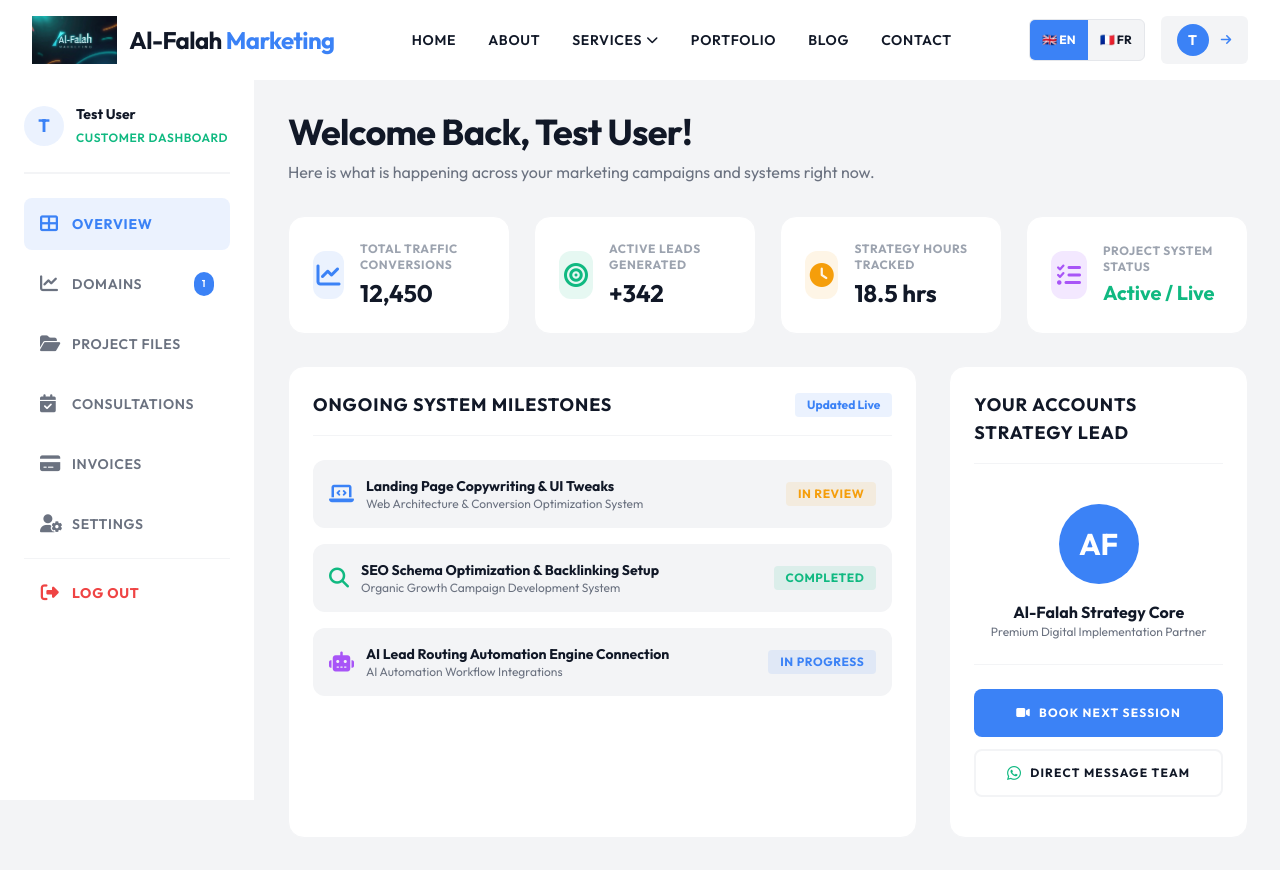
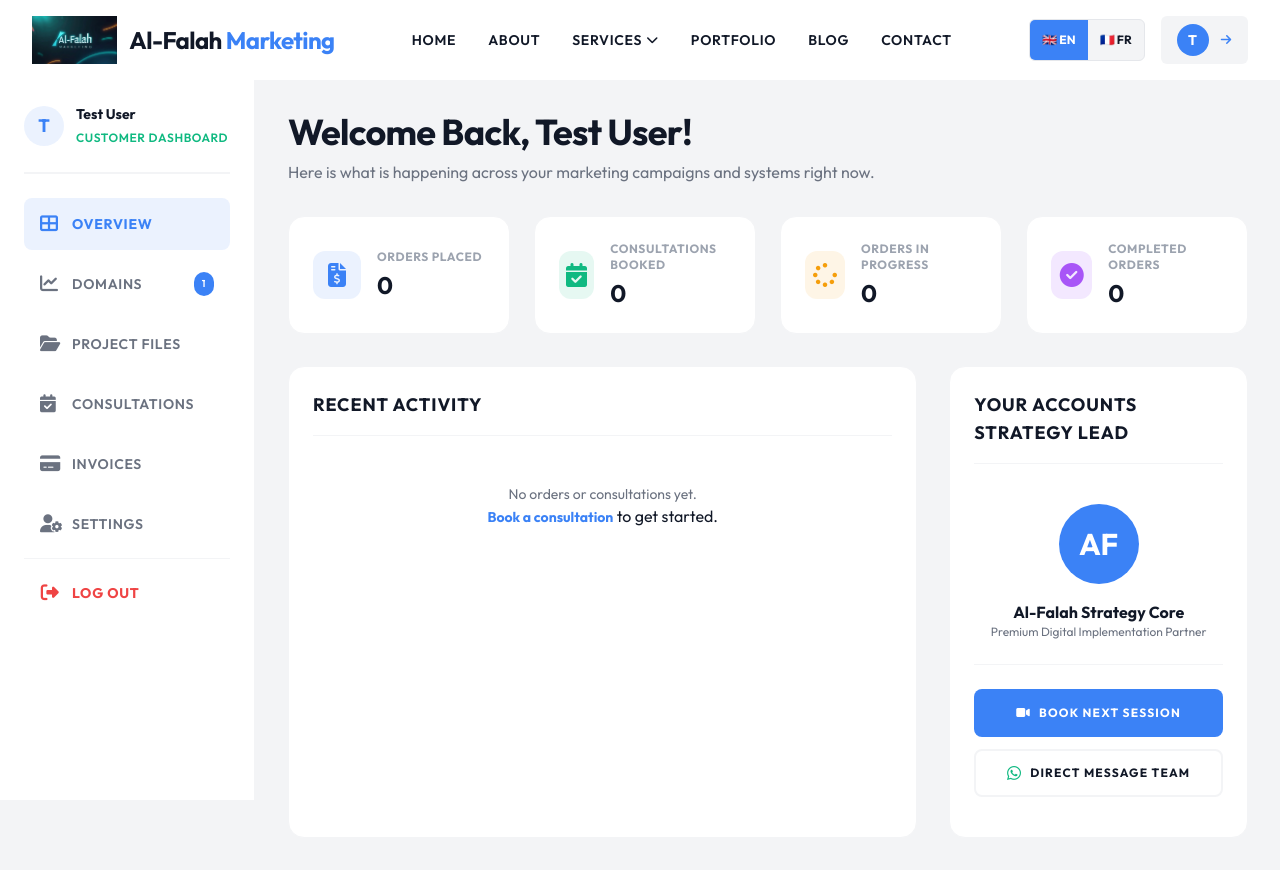
Before and after one commit to arjalloh79-coder/Al-Falah-Marketing, a Laravel app: page /dashboard in a window 1280 px wide. Run offline with Laravel 12, Linux system fonts and the light colour scheme; a user stored in the database is signed in; data comes from the database, SQL or seed files in the repository; tables that the repository leaves empty hold one stand-in row (values such as "Sample post"); some libraries are stand-ins or nearby versions.

Commit message:
Replace fake client dashboard content with real data
The client dashboard (/dashboard) had hardcoded fake stats (12,450
conversions, +342 leads, 18.5 hrs), a static fake 'milestones' list,
and a literal unfilled WhatsApp placeholder link (wa.me/YOUR_NUMBER).
None of it reflected anything real.

Replaced with the logged-in user's actual Orders and Consultations
(matched by email): real counts, a real recent-activity list with an
honest empty state, and the existing Contact::whatsappUrl() helper for
the WhatsApp link instead of a dead placeholder.

```diff
--- a/backend/live-site-extension/resources/views/User/dashboard.blade.php
+++ b/backend/live-site-extension/resources/views/User/dashboard.blade.php
@@ -31,44 +31,44 @@
                 <!-- Statistic Block item 1 -->
                 <div class="bg-white p-6 rounded-2xl border border-gray-100 flex items-center space-x-4">
                     <div class="w-12 h-12 bg-primary/10 rounded-xl flex items-center justify-center text-primary text-2xl">
-                        <i class="fas fa-chart-line"></i>
+                        <i class="fas fa-file-invoice-dollar"></i>
                     </div>
                     <div>
-                        <p class="text-xs font-bold text-gray-400 uppercase tracking-wider">Total Traffic Conversions</p>
-                        <h3 class="text-2xl font-bold text-dark mt-1">12,450</h3>
+                        <p class="text-xs font-bold text-gray-400 uppercase tracking-wider">Orders Placed</p>
+                        <h3 class="text-2xl font-bold text-dark mt-1">{{ $orders->count() }}</h3>
                     </div>
                 </div>
 
                 <!-- Statistic Block item 2 -->
                 <div class="bg-white p-6 rounded-2xl border border-gray-100 flex items-center space-x-4">
                     <div class="w-12 h-12 bg-secondary/10 rounded-xl flex items-center justify-center text-secondary text-2xl">
-                        <i class="fas fa-bullseye"></i>
+                        <i class="fas fa-calendar-check"></i>
                     </div>
                     <div>
-                        <p class="text-xs font-bold text-gray-400 uppercase tracking-wider">Active Leads Generated</p>
-                        <h3 class="text-2xl font-bold text-dark mt-1">+342</h3>
+                        <p class="text-xs font-bold text-gray-400 uppercase tracking-wider">Consultations Booked</p>
+                        <h3 class="text-2xl font-bold text-dark mt-1">{{ $consultations->count() }}</h3>
                     </div>
                 </div>
 
                 <!-- Statistic Block item 3 -->
                 <div class="bg-white p-6 rounded-2xl border border-gray-100 flex items-center space-x-4">
                     <div class="w-12 h-12 bg-accent/10 rounded-xl flex items-center justify-center text-accent text-2xl">
-                        <i class="fas fa-clock"></i>
+                        <i class="fas fa-spinner"></i>
                     </div>
                     <div>
-                        <p class="text-xs font-bold text-gray-400 uppercase tracking-wider">Strategy Hours Tracked</p>
-                        <h3 class="text-2xl font-bold text-dark mt-1">18.5 hrs</h3>
+                        <p class="text-xs font-bold text-gray-400 uppercase tracking-wider">Orders In Progress</p>
+                        <h3 class="text-2xl font-bold text-dark mt-1">{{ $orders->whereIn('status', ['confirmed', 'in_progress'])->count() }}</h3>
                     </div>
                 </div>
 
                 <!-- Statistic Block item 4 -->
                 <div class="bg-white p-6 rounded-2xl border border-gray-100 flex items-center space-x-4">
                     <div class="w-12 h-12 bg-purple-100 rounded-xl flex items-center justify-center text-purple-500 text-2xl">
-                        <i class="fas fa-tasks"></i>
+                        <i class="fas fa-check-circle"></i>
                     </div>
                     <div>
-                        <p class="text-xs font-bold text-gray-400 uppercase tracking-wider">Project System Status</p>
-                        <h3 class="text-xl font-bold text-secondary mt-1">Active / Live</h3>
+                        <p class="text-xs font-bold text-gray-400 uppercase tracking-wider">Completed Orders</p>
+                        <h3 class="text-2xl font-bold text-dark mt-1">{{ $orders->where('status', 'completed')->count() }}</h3>
                     </div>
                 </div>
             </div>
@@ -76,45 +76,35 @@
             <!-- Two-Column Context Data Board Row Split -->
             <div class="grid grid-cols-1 xl:grid-cols-3 gap-8">
 
-                <!-- Project Status Task Monitoring Table Card element -->
+                <!-- Recent Activity Table Card element -->
                 <div class="bg-white p-6 rounded-2xl border border-gray-100 xl:col-span-2">
                     <div class="flex items-center justify-between mb-6 pb-4 border-b border-muted">
-                        <h3 class="text-lg font-bold text-dark uppercase tracking-wider">Ongoing System Milestones</h3>
-                        <span class="text-xs font-bold text-primary bg-primary/10 px-3 py-1 rounded">Updated Live</span>
+                        <h3 class="text-lg font-bold text-dark uppercase tracking-wider">Recent Activity</h3>
                     </div>
                     <div class="space-y-4">
-                        <div class="p-4 bg-muted rounded-xl flex items-center justify-between">
-                            <div class="flex items-center space-x-3">
-                                <i class="fas fa-laptop-code text-primary text-xl"></i>
-                                <div>
-                                    <h4 class="text-sm font-bold text-dark">Landing Page Copywriting & UI Tweaks</h4>
-                                    <p class="text-xs text-gray-500">Web Architecture & Conversion Optimization System</p>
+                        @forelse ($recentActivity as $item)
+                            <div class="p-4 bg-muted rounded-xl flex items-center justify-between">
+                                <div class="flex items-center space-x-3">
+                                    <i class="fas {{ $item['icon'] }} text-primary text-xl"></i>
+                                    <div>
+                                        <h4 class="text-sm font-bold text-dark">{{ $item['title'] }}</h4>
+                                        <p class="text-xs text-gray-500">{{ $item['subtitle'] }}</p>
+                                    </div>
                                 </div>
+                                <span @class([
+                                    'text-xs font-bold uppercase tracking-wider px-3 py-1 rounded',
+                                    'text-amber-600 bg-amber-100' => $item['status'] === 'pending',
+                                    'text-secondary bg-secondary/10' => in_array($item['status'], ['confirmed', 'completed']),
+                                    'text-primary bg-primary/10' => $item['status'] === 'in_progress',
+                                    'text-red-600 bg-red-100' => $item['status'] === 'cancelled',
+                                ])>{{ ucfirst(str_replace('_', ' ', $item['status'])) }}</span>
                             </div>
-                            <span class="text-xs font-bold uppercase tracking-wider text-accent bg-accent/10 px-3 py-1 rounded">In Review</span>
-                        </div>
-
-                        <div class="p-4 bg-muted rounded-xl flex items-center justify-between">
-                            <div class="flex items-center space-x-3">
-                                <i class="fas fa-search text-secondary text-xl"></i>
-                                <div>
-                                    <h4 class="text-sm font-bold text-dark">SEO Schema Optimization & Backlinking Setup</h4>
-                                    <p class="text-xs text-gray-500">Organic Growth Campaign Development System</p>
-                                </div>
+                        @empty
+                            <div class="p-6 text-center">
+                                <p class="text-sm text-gray-500">No orders or consultations yet.</p>
+                                <a href="/#consultation-form" class="text-primary font-bold text-sm hover:underline">Book a consultation</a> to get started.
                             </div>
-                            <span class="text-xs font-bold uppercase tracking-wider text-secondary bg-secondary/10 px-3 py-1 rounded">Completed</span>
-                        </div>
-
-                        <div class="p-4 bg-muted rounded-xl flex items-center justify-between">
-                            <div class="flex items-center space-x-3">
-                                <i class="fas fa-robot text-purple-500 text-xl"></i>
-                                <div>
-                                    <h4 class="text-sm font-bold text-dark">AI Lead Routing Automation Engine Connection</h4>
-                                    <p class="text-xs text-gray-500">AI Automation Workflow Integrations</p>
-                                </div>
-                            </div>
-                            <span class="text-xs font-bold uppercase tracking-wider text-primary bg-primary/10 px-3 py-1 rounded">In Progress</span>
-                        </div>
+                        @endforelse
                     </div>
                 </div>
 
@@ -132,7 +122,7 @@
                             <a href="/#consultation-form" class="w-full h-12 bg-primary text-white rounded-lg font-bold text-xs uppercase tracking-widest flex items-center justify-center transition-colors hover:bg-blue-600">
                                 <i class="fas fa-video mr-2"></i> Book Next Session
                             </a>
-                            <a href="https://wa.me/YOUR_NUMBER" target="_blank" class="w-full h-12 border-2 border-muted text-dark hover:border-primary rounded-lg font-bold text-xs uppercase tracking-widest flex items-center justify-center transition-colors">
+                            <a href="{{ \App\Support\Contact::whatsappUrl() }}" target="_blank" class="w-full h-12 border-2 border-muted text-dark hover:border-primary rounded-lg font-bold text-xs uppercase tracking-widest flex items-center justify-center transition-colors">
                                 <i class="fab fa-whatsapp text-secondary mr-2 text-base"></i> Direct Message Team
                             </a>
                         </div>
--- a/backend/live-site-extension/routes/web.php
+++ b/backend/live-site-extension/routes/web.php
@@ -120,7 +120,30 @@ Route::middleware('auth')->group(function () {
 
     // Standard User Dashboard Routing
     Route::get('/dashboard', function () {
-        return view('User.dashboard');
+        $email = auth()->user()->email;
+
+        $orders = \App\Models\Order::where('customer_email', $email)->latest()->get();
+        $consultations = \App\Models\Consultation::where('email', $email)->latest()->get();
+
+        $recentActivity = $orders->map(fn ($order) => [
+                'icon' => 'fa-file-invoice-dollar',
+                'title' => $order->service_name,
+                'subtitle' => 'Order · ' . ucfirst(str_replace('_', ' ', $order->status)),
+                'status' => $order->status,
+                'date' => $order->created_at,
+            ])
+            ->concat($consultations->map(fn ($consultation) => [
+                'icon' => 'fa-calendar-check',
+                'title' => $consultation->subject,
+                'subtitle' => 'Consultation · ' . \Illuminate\Support\Carbon::parse($consultation->meeting_date)->format('M j, Y'),
+                'status' => $consultation->meeting_date >= now()->toDateString() ? 'confirmed' : 'completed',
+                'date' => $consultation->created_at,
+            ]))
+            ->sortByDesc('date')
+            ->take(5)
+            ->values();
+
+        return view('User.dashboard', compact('orders', 'consultations', 'recentActivity'));
     })->name('user.dashboard');
 
     // Admin Group Dashboard Routing
```
